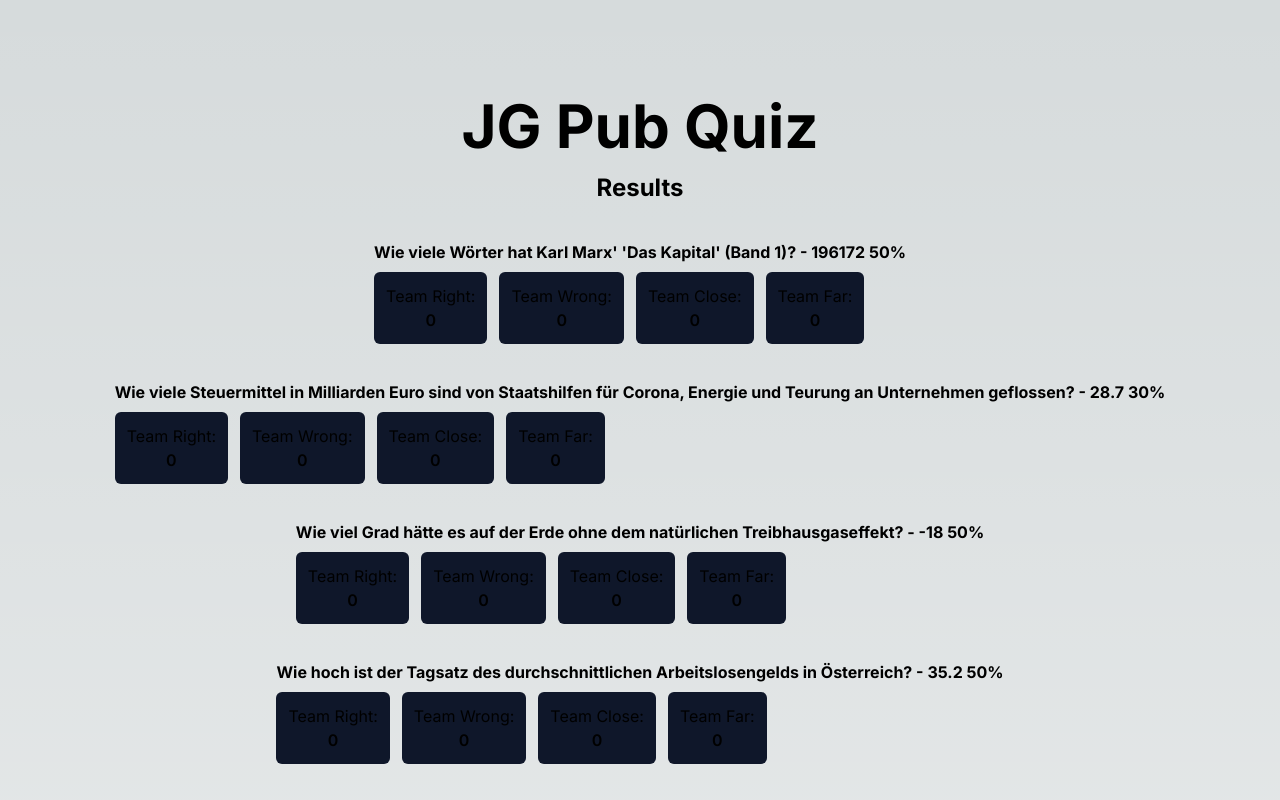
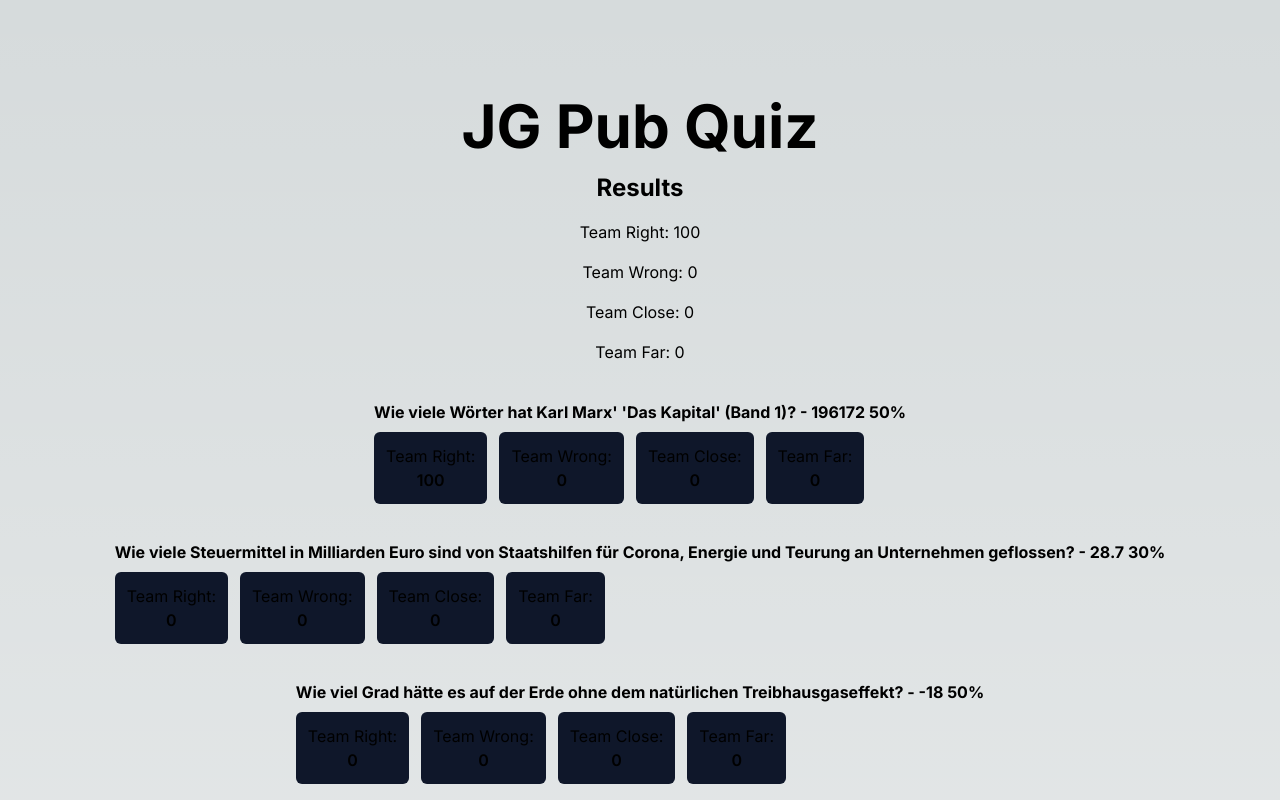
Before and after one commit to georgwindhaber/pub-quiz, a Next.js app: page / in a window 1280 px wide. Shown: the top 800 px of the page. Built offline with nearby package versions, Linux system fonts and the light colour scheme.

Commit message:
Add full point calculation

```diff
--- a/app/page.tsx
+++ b/app/page.tsx
@@ -205,7 +205,7 @@ const teams: Team[] = [
   {
     id: 1,
     name: "Team Right",
-    answers: [100, 100, 100, 100],
+    answers: [196172, 100, 100, 100],
   },
   {
     id: 2,
@@ -242,6 +242,18 @@ export default function Home() {
       <div className="flex flex-col items-center justify-center space-y-4">
         <h1 className="text-6xl font-bold">JG Pub Quiz</h1>
         <h2 className="text-2xl font-bold">Results</h2>
+        {teams.map((team, index) => {
+          let teamPoints = 0;
+          for (let i = 0; i < team.answers.length; i++) {
+            teamPoints += calculatePoints(questions[i], team.answers[i]);
+          }
+          return (
+            <div key={team.id}>
+              {team.name}: {teamPoints}
+            </div>
+          );
+        })}
+
         {questions.map((question, index) => {
           return (
             <div key={question.id}>
@@ -261,6 +273,18 @@ export default function Home() {
                   );
                 })}
               </div>
+              {/* <div className="flex flex-row gap-3 mt-2">
+                {teams.map((team) => {
+                  return (
+                    <div key={team.id} className="p-3 bg-slate-900 rounded-md">
+                      <div>{team.name}: </div>
+                      <div className="text-center font-semibold">
+                        {calculatePoints(question, team.answers[index])}
+                      </div>
+                    </div>
+                  );
+                })}
+              </div> */}
             </div>
           );
         })}
```
